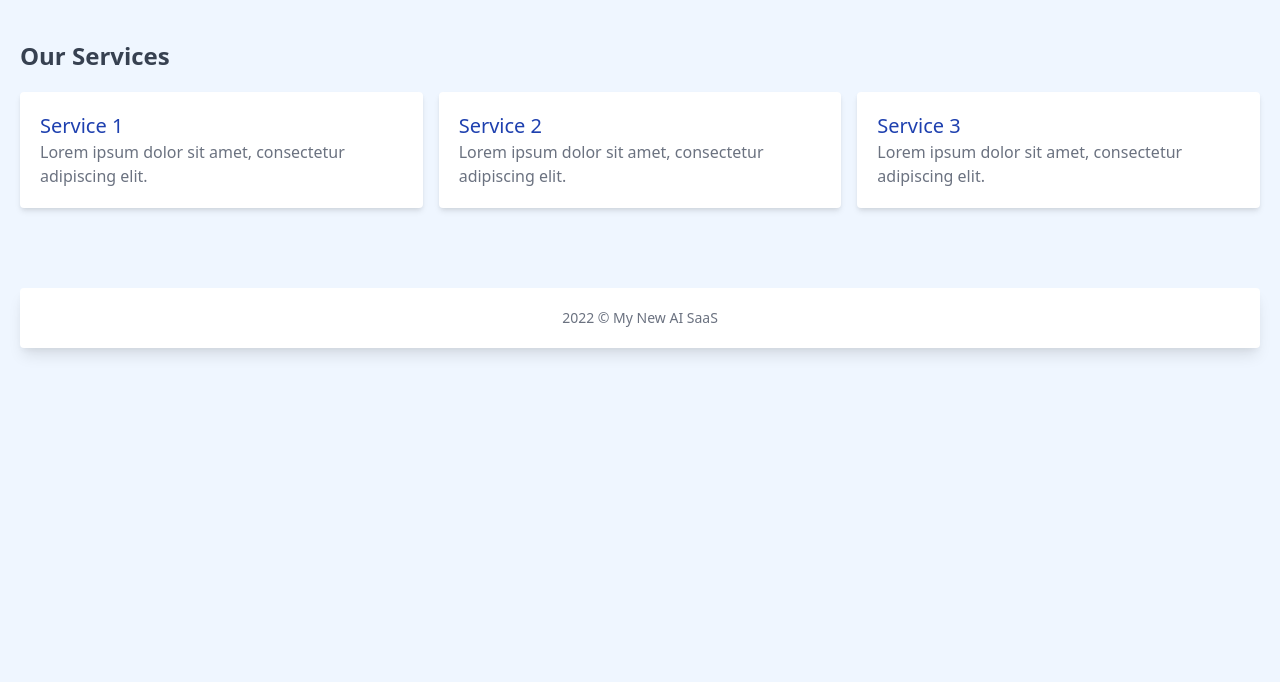
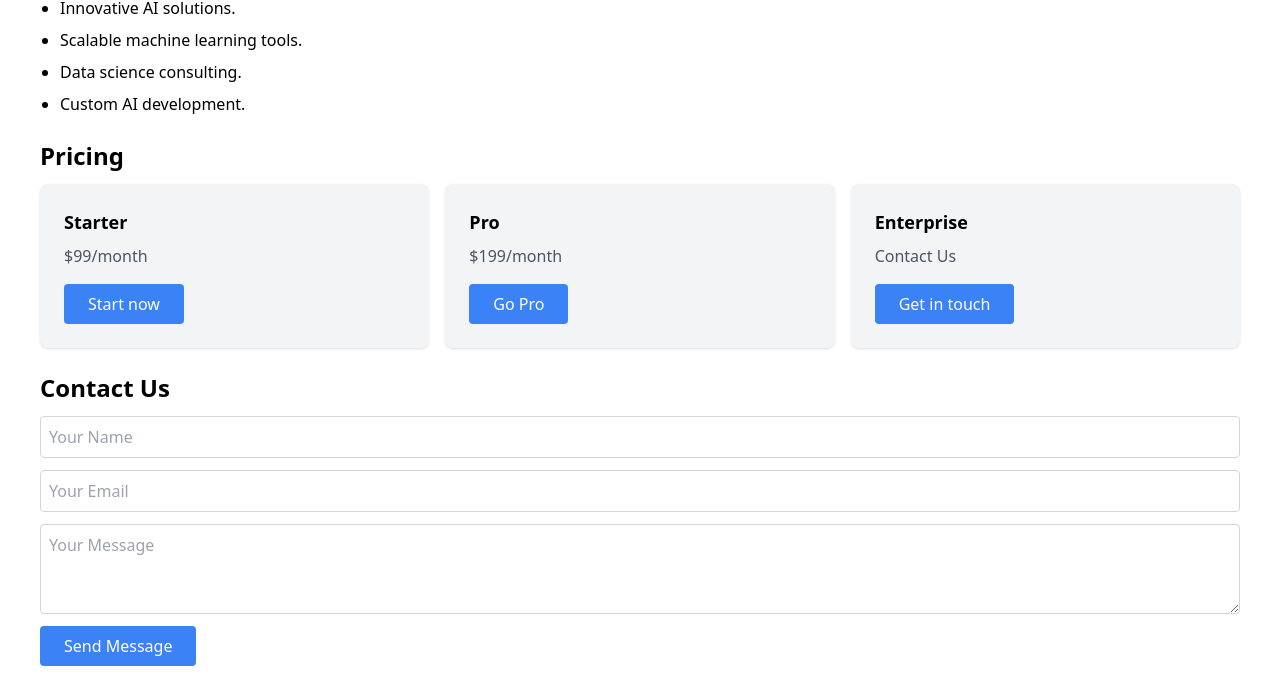
Before and after one commit to aj-dev-smith/use-ai-html, a website: page index.html in a window 1280 px wide. Shown: the part 148-830 px from the top of the page. Before the commit the page ends 800 px from the top, so only its background shows below. Drawn offline with nearby package versions, Linux system fonts and the light colour scheme.

Commit message:
streaming works

```diff
--- a/index.html
+++ b/index.html
@@ -1,33 +1,52 @@
 <html>
   <head>
-    <link href="https://cdn.jsdelivr.net/npm/tailwindcss@2.2.16/dist/tailwind.min.css" rel="stylesheet">
+    <title>My New AI SaaS</title>
+    <script src="https://cdn.tailwindcss.com"></script>
   </head>
-  <body class="bg-blue-50">
-    <h1 class="text-center text-4xl py-5 bg-white rounded mx-5 mt-10 text-blue-900 font-bold"> My New AI SaaS</h1>
-    <p class="text-center text-xl text-gray-600 mx-5"> Service description </p>
-
-    <!-- replaced 'use-ai' -->
-    <section class="py-10 mx-5">
-      <h2 class="text-2xl text-gray-700 font-bold">Our Services</h2>
-      <div class="grid grid-cols-3 gap-4 mt-5">
-        <div class="card bg-white shadow-md rounded p-5">
-          <h3 class="text-xl text-blue-800">Service 1</h3>
-          <p class="text-gray-500">Lorem ipsum dolor sit amet, consectetur adipiscing elit. </p>
+  <body>
+    <h1 class="text-3xl font-semibold mb-4"> My New AI SaaS </h1>
+    <p class="mb-6"> Service description </p>
+    <div class="mx-10">
+      <section>
+        <h2 class="text-2xl font-bold mb-3">Our Features</h2>
+        <ul class="list-disc pl-5">
+          <li class="mb-2">Innovative AI solutions.</li>
+          <li class="mb-2">Scalable machine learning tools.</li>
+          <li class="mb-2">Data science consulting.</li>
+          <li>Custom AI development.</li>
+        </ul>
+      </section>
+      <section class="mt-6">
+        <h2 class="text-2xl font-bold mb-3">Pricing</h2>
+        <div class="grid grid-cols-3 gap-4">
+          <div class="bg-gray-100 p-6 rounded-lg shadow">
+            <h3 class="text-lg font-semibold mb-2">Starter</h3>
+            <p class="text-gray-600">$99/month</p>
+            <button class="mt-4 px-6 py-2 bg-blue-500 text-white rounded hover:bg-blue-600 transition">Start now</button>
+          </div>
+          <div class="bg-gray-100 p-6 rounded-lg shadow">
+            <h3 class="text-lg font-semibold mb-2">Pro</h3>
+            <p class="text-gray-600">$199/month</p>
+            <button class="mt-4 px-6 py-2 bg-blue-500 text-white rounded hover:bg-blue-600 transition">Go Pro</button>
+          </div>
+          <div class="bg-gray-100 p-6 rounded-lg shadow">
+            <h3 class="text-lg font-semibold mb-2">Enterprise</h3>
+            <p class="text-gray-600">Contact Us</p>
+            <button class="mt-4 px-6 py-2 bg-blue-500 text-white rounded hover:bg-blue-600 transition">Get in touch</button>
+          </div>
         </div>
-        <div class="card bg-white shadow-md rounded p-5">
-          <h3 class="text-xl text-blue-800">Service 2</h3>
-          <p class="text-gray-500">Lorem ipsum dolor sit amet, consectetur adipiscing elit. </p>
+      </section>
+      <section class="mt-6">
+        <h2 class="text-2xl font-bold mb-3">Contact Us</h2>
+        <div>
+          <form action="#" method="post">
+            <input class="w-full mb-3 p-2 border border-gray-300 rounded" type="text" name="name" placeholder="Your Name">
+            <input class="w-full mb-3 p-2 border border-gray-300 rounded" type="email" name="email" placeholder="Your Email">
+            <textarea class="w-full mb-3 p-2 border border-gray-300 rounded" name="message" rows="3" placeholder="Your Message"></textarea>
+            <button type="submit" class="px-6 py-2 bg-blue-500 text-white rounded hover:bg-blue-600 transition">Send Message</button>
+          </form>
         </div>
-        <div class="card bg-white shadow-md rounded p-5">
-          <h3 class="text-xl text-blue-800">Service 3</h3>
-          <p class="text-gray-500">Lorem ipsum dolor sit amet, consectetur adipiscing elit. </p>
-        </div>
-      </div>
-    </section>
-
-    <footer class="bg-white shadow-lg rounded mt-10 mx-5 py-5">
-      <p class="text-center text-gray-500 text-sm">2022 &copy; My New AI SaaS</p>
-    </footer>
-    <!-- end of the 'use-ai' -->
+      </section>
+    </div>
   </body>
 </html>
--- a/package.json
+++ b/package.json
@@ -2,6 +2,9 @@
   "name": "use-ai",
   "module": "index.ts",
   "type": "module",
+  "scripts": {
+    "start": "bun index.ts & browser-sync start --config bs-config.json"
+  },
   "devDependencies": {
     "bun-types": "latest"
   },
@@ -9,6 +12,7 @@
     "typescript": "^5.0.0"
   },
   "dependencies": {
+    "browser-sync": "^2.29.3",
     "openai": "^4.14.1"
   }
 }
```
Also changed, not shown: bs-config.json (added, +7 -0 lines), index.ts (+15 -10 lines), 1 other file.
